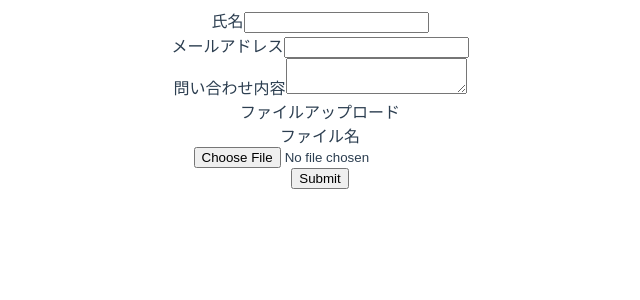
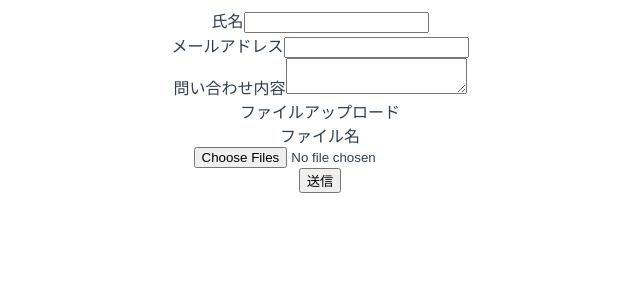
Before and after one commit to blacknikka/form-test, a Vue app in the folder contact-form/: page / in a window 1280 px wide. Shown: the top 300 px of the page, without its empty margins (320-960 px from the left). Built offline with nearby package versions, Linux system fonts and the light colour scheme.

Commit message:
update form

```diff
--- a/contact-form/src/components/FileSelector.vue
+++ b/contact-form/src/components/FileSelector.vue
@@ -4,7 +4,8 @@
     <div>
       <label for="filename">ファイル名</label>
     </div>
-    <input type="file" @change="onFileSelected" />
+    <input ref="fileupload" type="file" @change="onFileSelected" multiple/>
+    <!-- <input type="button" @click="onFileClearClicked" value="クリア" /> -->
   </div>
 </template>
 
@@ -15,21 +16,30 @@ export default defineComponent({
   emits: ["onFileChanged"],
   setup(props, { emit }) {
     let filename = ref("");
+    // const fileupload = ref<HTMLInputElement>();
 
     const onFileSelected = (e: Event) => {
       const target = e.target as HTMLInputElement;
 
       if (target.files && target.files.length > 0) {
         const file = target.files[0];
-        console.log(file);
-        filename.value = file.name;
+        // filename.value = Array.from(target.files).map((file: File) => file.name).join(", ");
         emit("onFileChanged", target.files);
       }
     };
 
+    // const onFileClearClicked = () => {
+    //   console.log("onFileClearClicked")
+    //   if (fileupload.value) {
+    //     fileupload.value.files = null;
+    //   }
+    // };
+
     return {
       onFileSelected,
+      // onFileClearClicked,
       filename,
+      // fileupload,
     };
   },
 });
--- a/contact-form/src/views/Form.vue
+++ b/contact-form/src/views/Form.vue
@@ -7,14 +7,14 @@
 
     <div>
       <label for="email">メールアドレス</label>
-      <input id="email" v-model="email" />
+      <input id="email" type="email" v-model="email" />
     </div>
     <div>
       <label for="details">問い合わせ内容</label>
       <textarea id="details" v-model="details" />
     </div>
     <file-selector @onFileChanged="onFileChanged" />
-    <input type="submit" @click="onSubmit" />
+    <input type="submit" @click="onSubmit" value="送信" />
   </div>
 </template>
 
@@ -57,8 +57,6 @@ export default defineComponent({
     };
 
     const onFileChanged = (f: FileList) => {
-      console.log("onFileChanged");
-      console.log(f);
       files = Array.from(f);
     };
 
```
